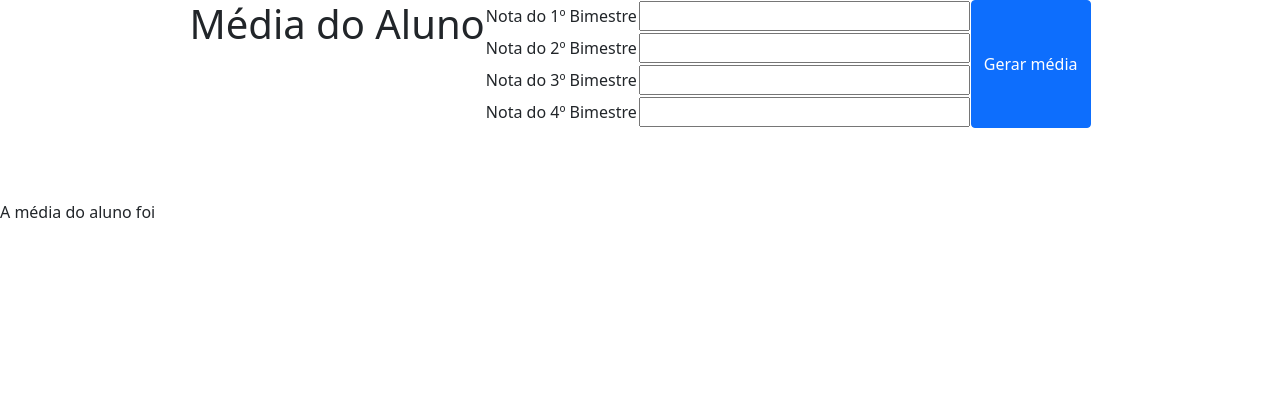
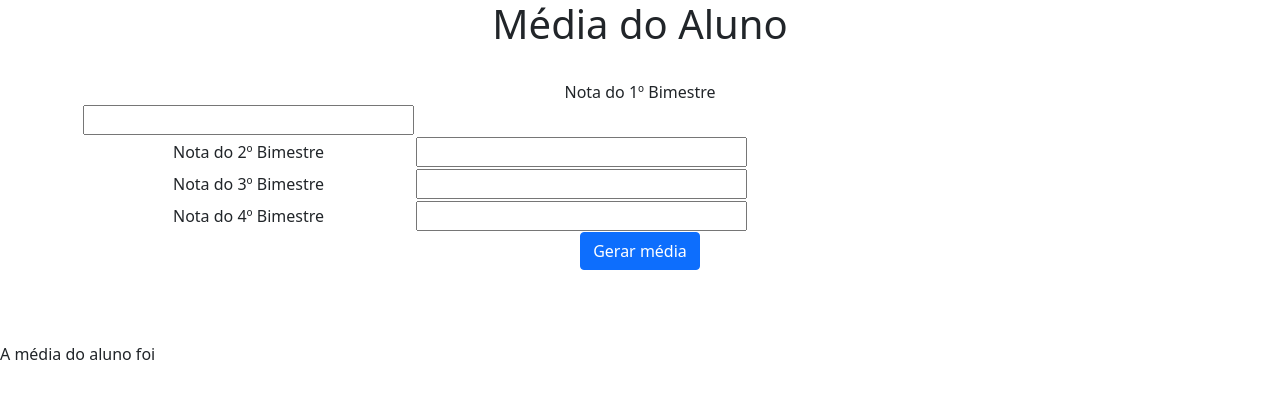
Before and after one commit to juniormyx/projetoescola, a plain HTML site: page index.html in a window 1280 px wide. Drawn offline with nearby package versions, Linux system fonts and the light colour scheme.

Commit message:
realizado a centralização da grid

```diff
--- a/index.html
+++ b/index.html
@@ -8,11 +8,17 @@
     <title>Projeto Escola</title>
 </head>
  <body>
-    <div class="d-flex justify-content-center">
+    <div class="container">
+        <div class="row principal center-block">
+            <div class="col-lg box-inside center-block text-center">
                  <h1>Média do Aluno</h1><br>
+            </div>
+        </div>
+        <div class="row principal center-block">
+            <div class="col-lg box-inside center-block text-center">
                 <table>
                     <tr>
-            <td>Nota do 1º Bimestre</td>
+                        <label>Nota do 1º Bimestre</label>
                         <td>
                             <input type="text" name="number" size="30">
                         </td>
@@ -36,15 +42,21 @@
                         </td>
                     </tr>
                 </table>
-    <br>
+
+            </div>
+        </div>
+        <div class="row principal center-block">
+            <div class="col-lg box-inside center-block text-center">
                 <button type="button" class="btn btn-primary">Gerar média</button>
+            </div>
+        </div>
     </div>
     <br><br><br>
 
     <div>
         A média do aluno foi
     </div>
-
+    </div>
 </body>
 
 
```
Also changed, not shown: sdasdasdas.html (added). Lines whose indentation alone changed are shown as unchanged.
